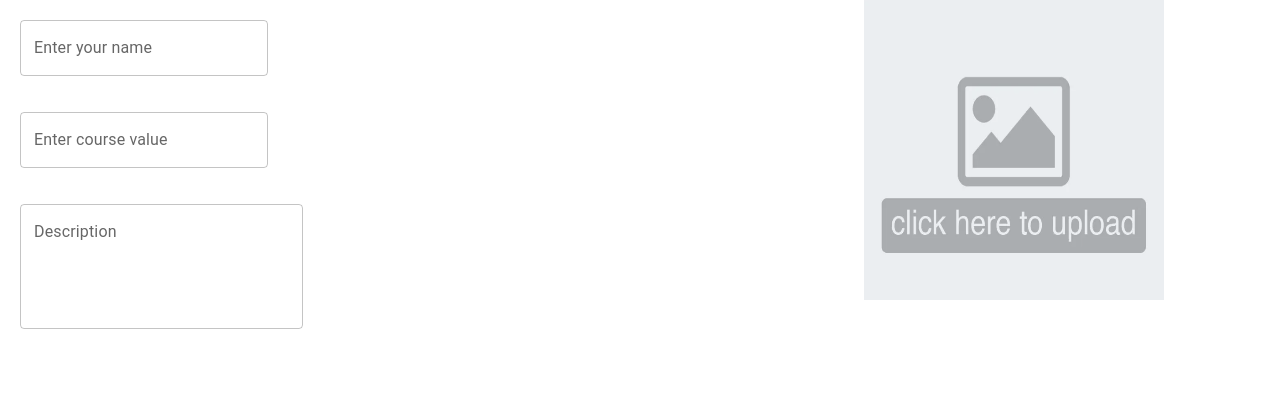
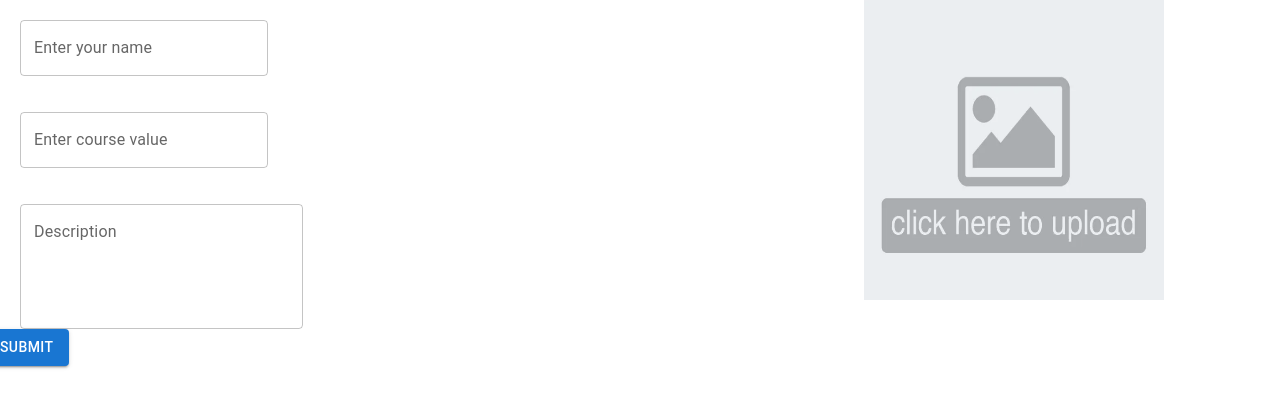
Before and after one commit to VedS1/hackviolet2024, a React (Create React App) app: page / in a window 1280 px wide. Shown: the top 408 px of the page. Built offline with nearby package versions, Linux system fonts and the light colour scheme.

Commit message:
Added a buttun for ved :3

```diff
--- a/src/CourseCreator.js
+++ b/src/CourseCreator.js
@@ -5,8 +5,6 @@ import TextField from '@mui/material/TextField';
 
 
 function CourseCreator() {
-
-
 
     const inputRef = useRef(null);
     const [ image, setImage ] = useState("")
@@ -39,10 +37,11 @@ function CourseCreator() {
     };
 
 
+
+
+
     return (
         <Grid container spacing={2}>
-
-
 
             <Grid item xs={8}>
                 <Grid container direction="column" spacing={2}>
@@ -65,6 +64,7 @@ function CourseCreator() {
                                 onChange={handleCourseChange}
                             />
                         </Grid>
+
                     </Grid>
                     <Grid item>
                         <Grid item xs={12} sm={6} md={4} style={{ marginTop: '20px', marginLeft: '20px' }}>
@@ -100,17 +100,12 @@ function CourseCreator() {
                 </div>
             </Grid>
 
-
-
-
-
+            <Button variant="contained" color="primary">
+                Submit
+            </Button>
 
 
         </Grid>
-
-
-
-
 
     );
 }
--- a/src/Navbar.js
+++ b/src/Navbar.js
@@ -1,7 +1,7 @@
 import React from 'react';
 
 import { Toolbar, AppBar, Typography, IconButton } from '@mui/material/';
-import MenuIcon from '@mui/icons-material/Menu';
+
 import HomeIcon from '@mui/icons-material/Home';
 import AddIcon from '@mui/icons-material/Add';
 import SearchIcon from '@mui/icons-material/Search';
@@ -11,11 +11,11 @@ import BookmarkIcon from '@mui/icons-material/Bookmark';
 
 
 function Navbar() {
+
     return (
 
         <AppBar position="static">
             <Toolbar>
-
 
                 <IconButton edge="start" color="inherit" aria-label="menu">
                     <HomeIcon />
@@ -33,11 +33,9 @@ function Navbar() {
                     <AddIcon />
                 </IconButton>
 
-
                 <Typography variant="h6" component="div">
                     My Navbar
                 </Typography>
-
 
             </Toolbar>
         </AppBar>
```
Also changed, not shown: 1 other file (tests, documents, lock files or other folders).
